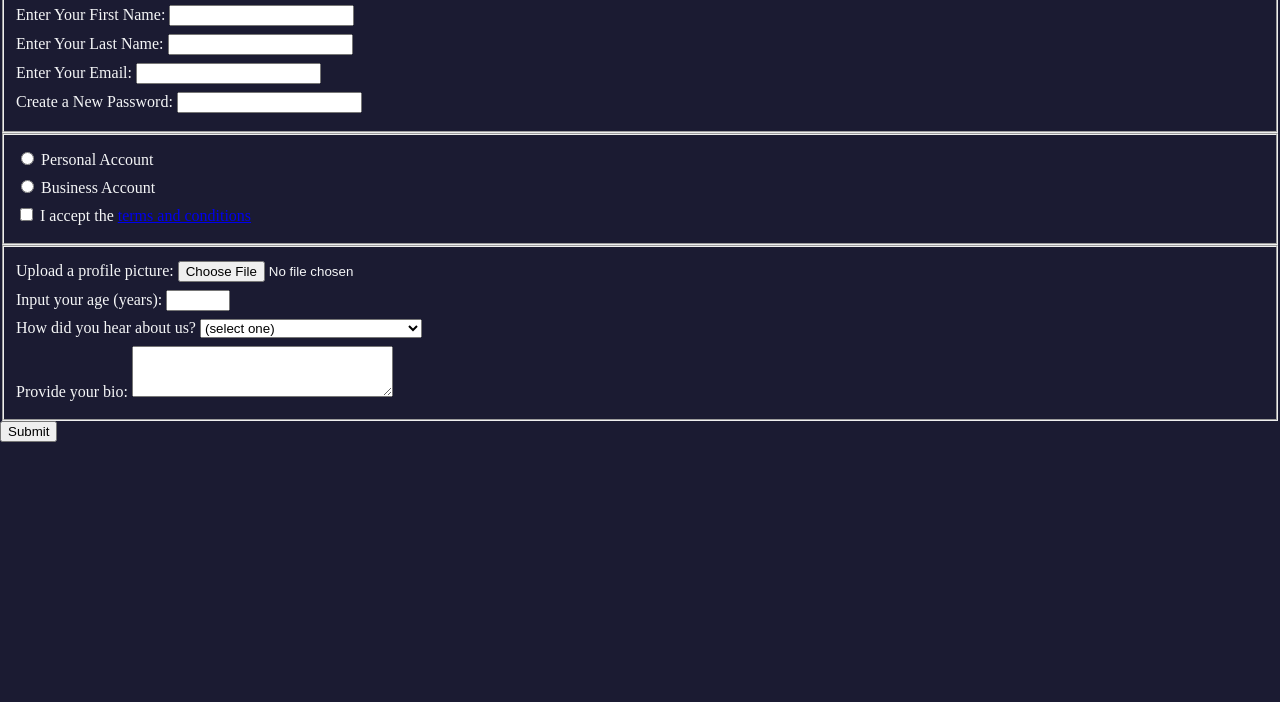
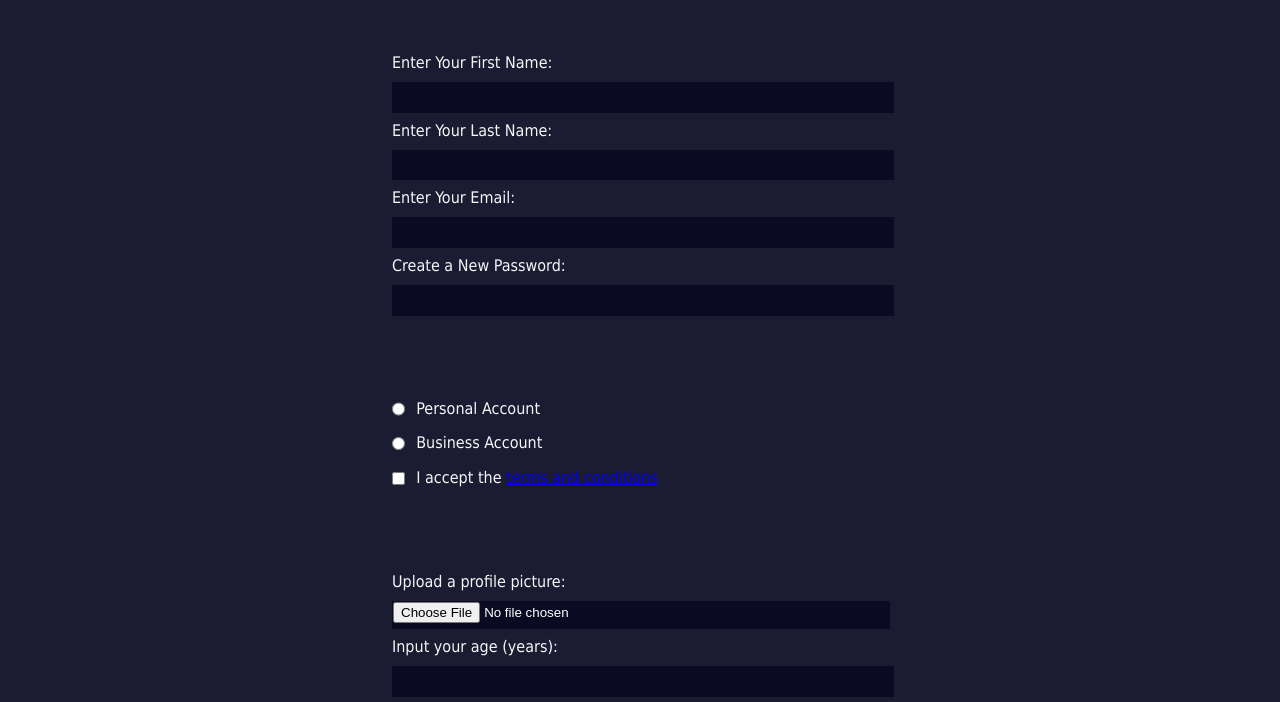
Before and after one commit to clrminded/FreeCodeCamp, a plain HTML site: page front-end-projects/registration-form/index.html in a window 1280 px wide. Shown: the part 124-826 px from the top of the page. Drawn offline with Linux system fonts and the light colour scheme.

Commit message:
getting bear end of registration form

```diff
--- a/front-end-projects/registration-form/index.html
+++ b/front-end-projects/registration-form/index.html
@@ -20,13 +20,13 @@
 <!-- terms and conditions -->
             <fieldset>
                 <label>
-                    <input type="radio" name="account-type" /> Personal Account
+                    <input class="inline" type="radio" name="account-type" /> Personal Account
                 </label>
                 <label>
-                    <input type="radio" name="account-type" /> Business Account
+                    <input class="inline" type="radio" name="account-type" /> Business Account
                 </label>
                 <label>
-                    <input required type="checkbox" name="terms" /> I accept the <a href="https://www.freecodecamp.org/news/terms-of-service/">terms and conditions</a>
+                    <input class="inline" required type="checkbox" name="terms" /> I accept the <a href="https://www.freecodecamp.org/news/terms-of-service/">terms and conditions</a>
                 </label>
             </fieldset>
 
--- a/front-end-projects/registration-form/styles.css
+++ b/front-end-projects/registration-form/styles.css
@@ -5,6 +5,47 @@ body {
     /* REMEBER THE NUMBERS THEY ARE PERFECT DARKMODE COLORS */
     background-color: #1b1b32;
     color: #f5f6f7;
+    font-family: Tahoma;
+    font-size: 16px;
+}
+
+h1, p {
+    text-align: center;
+    margin: 1em auto;
+}
+
+form {
+    margin: 0 auto;
+    min-width: 300px;
+    max-width: 500px;
+    width: 60vw;
+}
+
+fieldset {
+    border: none;
+    padding: 2rem 0 2rem 0;
+}
+
+fieldset:not(:not-of-type) {
+    border-bottom: 3px solid #3b3b4f;
+}
+
+input, textarea, select {
+    margin: 10px 0 0 0;
+    width: 100%;
+}
+
+input, textarea {
+    background-color: #0a0a23;
+    border: 1px solid #0a0a23;
+    color: #ffffff;
+    min-height: 2em;
+}
+
+.inline {
+    width: unset;
+    margin: 0 0.5em 0 0;
+    vertical-align: middle;
 }
 
 label {
```
